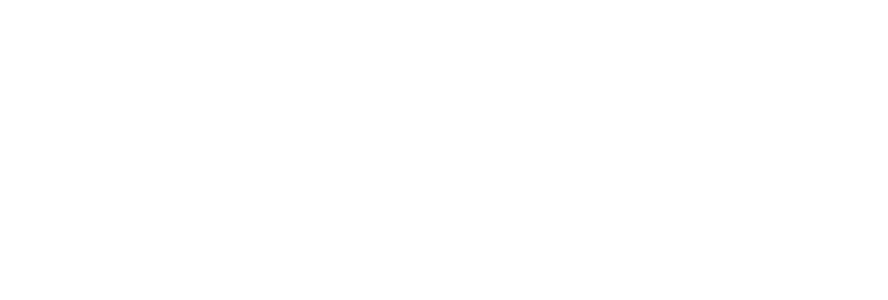
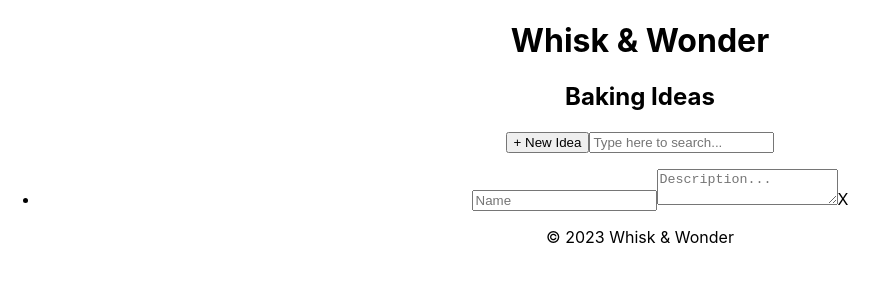
Before and after one commit to DeniseLewis1/whisk-and-wonder-react, a React (Create React App) app: page / in a window 1280 px wide. Shown: the top 300 px of the page, without its empty margins (0-888 px from the left). Built offline with nearby package versions, Linux system fonts and the light colour scheme.

Commit message:
Initial draft of input form

```diff
--- a/src/App.js
+++ b/src/App.js
@@ -3,7 +3,49 @@
 function App() {
   return (
     <div className="App">
-
+      <header>
+        <div>
+          <h1>Whisk & Wonder</h1>
+          <h2>Baking Ideas</h2>
+          <aside className="controls">
+            <button onClick={() => {}} className="add-new">
+              + New Idea
+            </button>
+            <input
+              type="text"
+              placeholder="Type here to search..."
+              className="search"
+              value={""}
+              onChange={() => {}}
+            />
+          </aside>
+        </div>
+      </header>
+      <main>
+        <section className="all-ideas">
+          <ul className="ideas-list">
+            <li className="card">
+              <input
+                type="text"
+                placeholder="Name"
+                className="idea-name"
+                value={""}
+                onChange={() => {}}
+              />
+              <textarea
+                placeholder="Description..."
+                className="idea-description"
+                value={""}
+                onChange={() => {}}
+              />
+              <span className="idea-delete" onClick={() => {}}>
+                X
+              </span>
+            </li>
+          </ul>
+        </section>
+      </main>
+      <footer>&copy; 2023 Whisk & Wonder</footer>
     </div>
   );
 }
```
